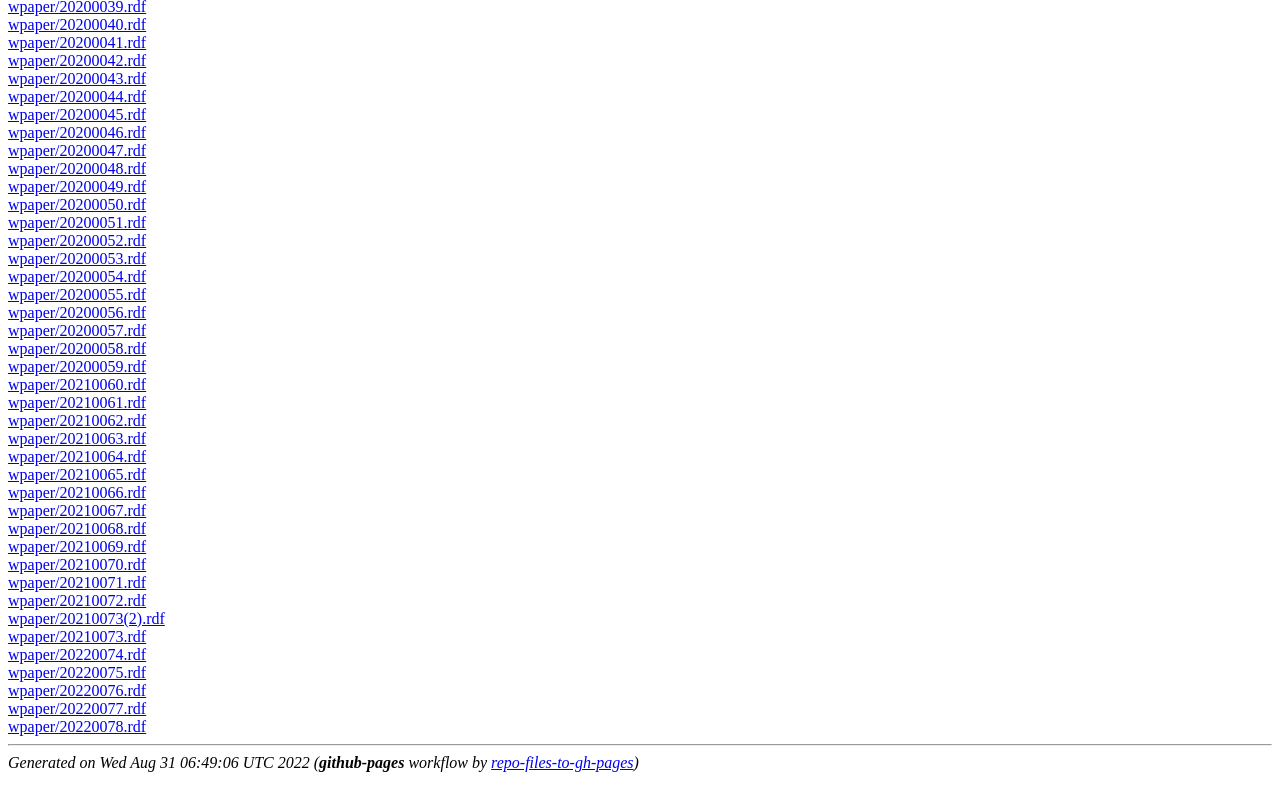
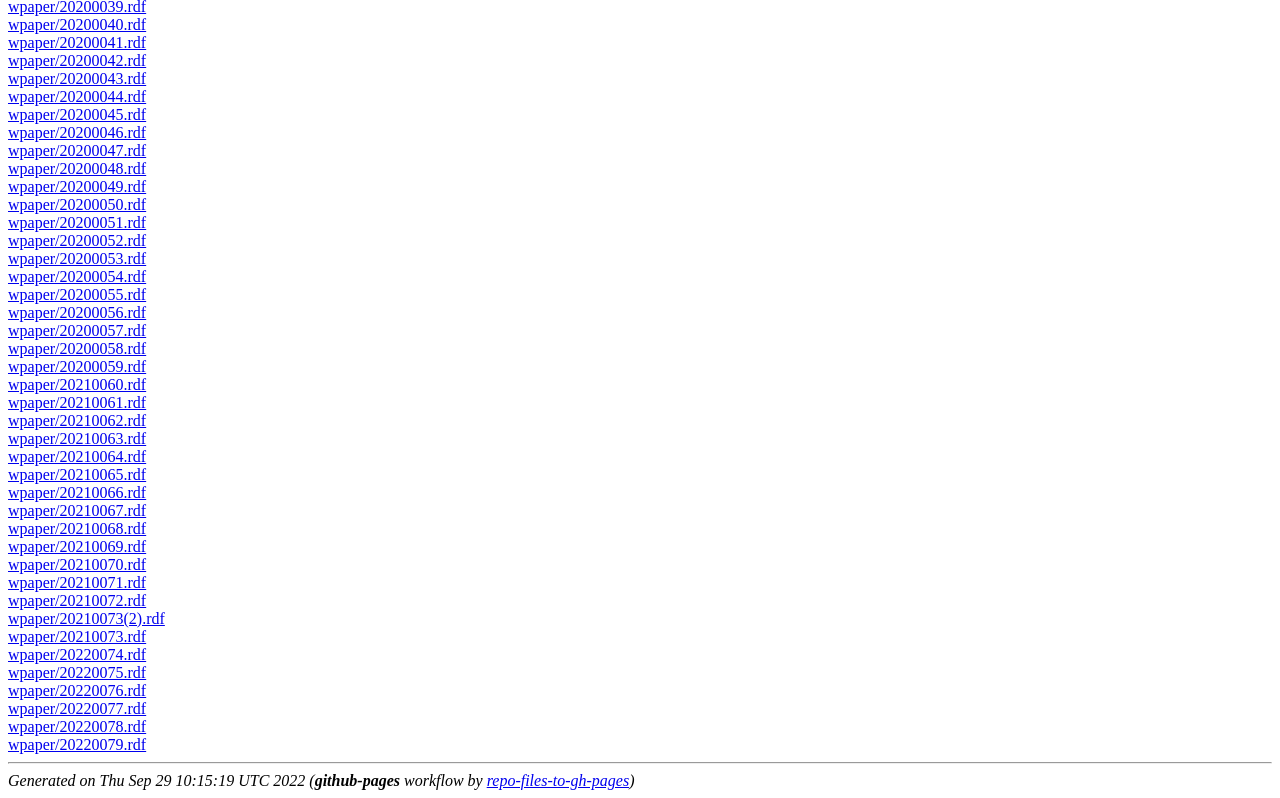
Before and after one commit to nyuadsocsci/repec, a plain HTML site: page index.html in a window 1280 px wide. Shown: the part 830-1628 px from the top of the page. Drawn offline with Linux system fonts and the light colour scheme.

Commit message:
deploy: 566e64bdb5f2de73a377159289853c5632969b0f

```diff
--- a/index.html
+++ b/index.html
@@ -81,5 +81,6 @@
 <a href="wpaper/20220076.rdf">wpaper/20220076.rdf</a><br/>
 <a href="wpaper/20220077.rdf">wpaper/20220077.rdf</a><br/>
 <a href="wpaper/20220078.rdf">wpaper/20220078.rdf</a><br/>
-<hr/><address>Generated on Wed Aug 31 06:49:06 UTC 2022 (<b>github-pages</b> workflow by <a href="https://github.com/dacrystal/repo-files-to-gh-pages">repo-files-to-gh-pages</a>)</address>
+<a href="wpaper/20220079.rdf">wpaper/20220079.rdf</a><br/>
+<hr/><address>Generated on Thu Sep 29 10:15:19 UTC 2022 (<b>github-pages</b> workflow by <a href="https://github.com/dacrystal/repo-files-to-gh-pages">repo-files-to-gh-pages</a>)</address>
 </body></html>
```
Also changed, not shown: 1 other file.
